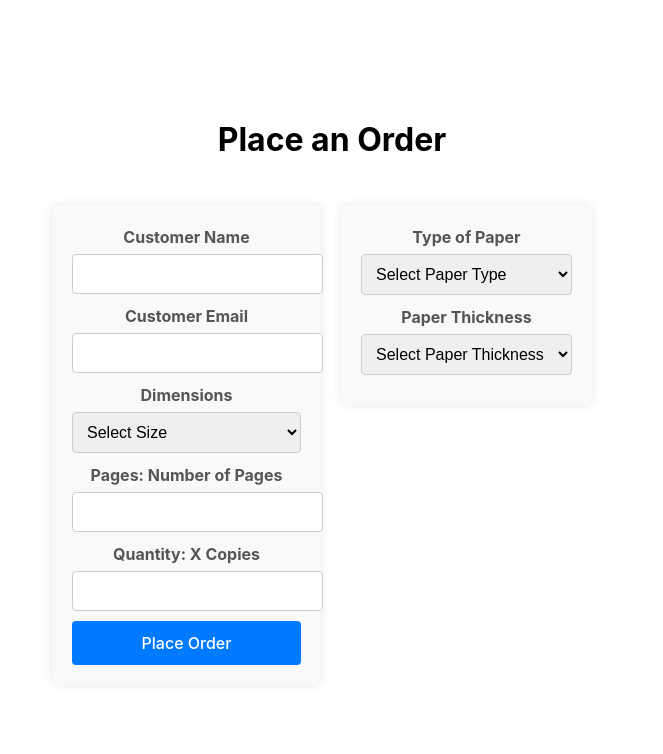
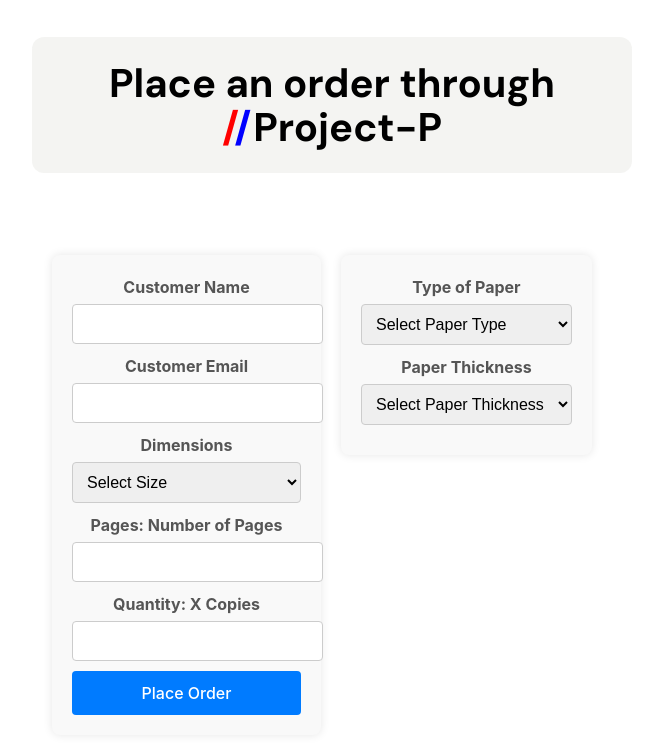
Before and after one commit to sarthakshrestha/erp-prototype, a React (Vite) app: page /order-item in a window 1280 px wide. Shown: the top 754 px of the page, without its empty margins (308-971 px from the left). Built offline with nearby package versions, Linux system fonts and the light colour scheme.

Commit message:
Style changes

```diff
--- a/src/components/create-order/main-form.jsx
+++ b/src/components/create-order/main-form.jsx
@@ -66,7 +66,7 @@ export default function MainForm() {
 
   return (
     <div className="form-wrapper">
-      <h1>Place an Order</h1>
+            <h1 className="order-heading">Place an order through<br></br> <span className="red-text">/</span><span className="blue-text">/</span>Project-P</h1>
       <div className="form-container">
         <div className="input-form">
           <form onSubmit={handleSubmit}>
--- a/src/components/styles/order-form.css
+++ b/src/components/styles/order-form.css
@@ -63,3 +63,15 @@
   .form-container .order-btn:hover {
     background-color: #0056b3;
   }
+
+  .order-heading{
+    background-color: #f1f0edbb;
+    border-radius: 12px;
+    padding: 24px;
+    font-size: 2.5em;
+    line-height: 1.1em;
+    bottom: 35px;
+    position: relative;
+    font-family: 'DM Sans', sans-serif;
+
+  }
```
